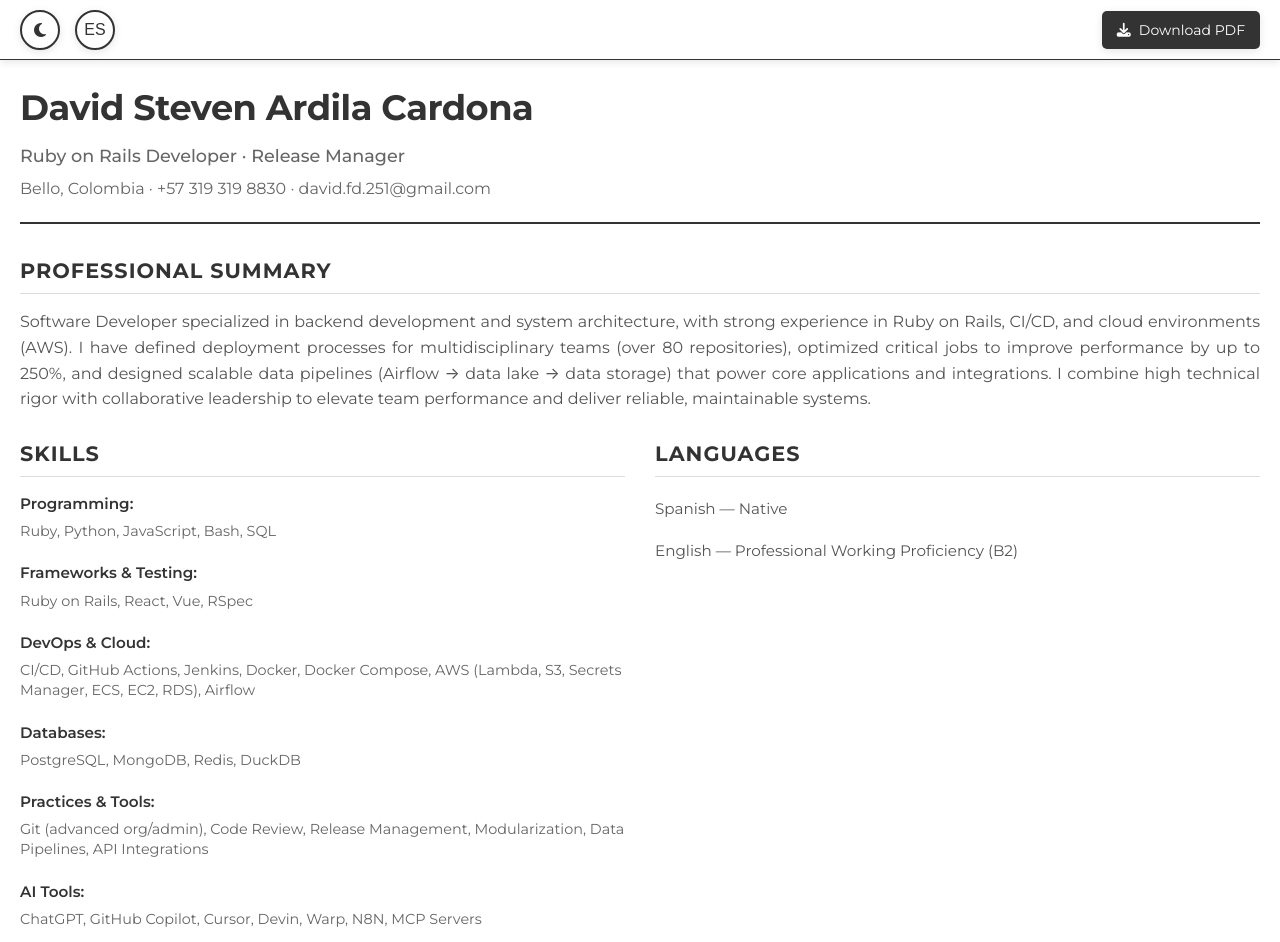
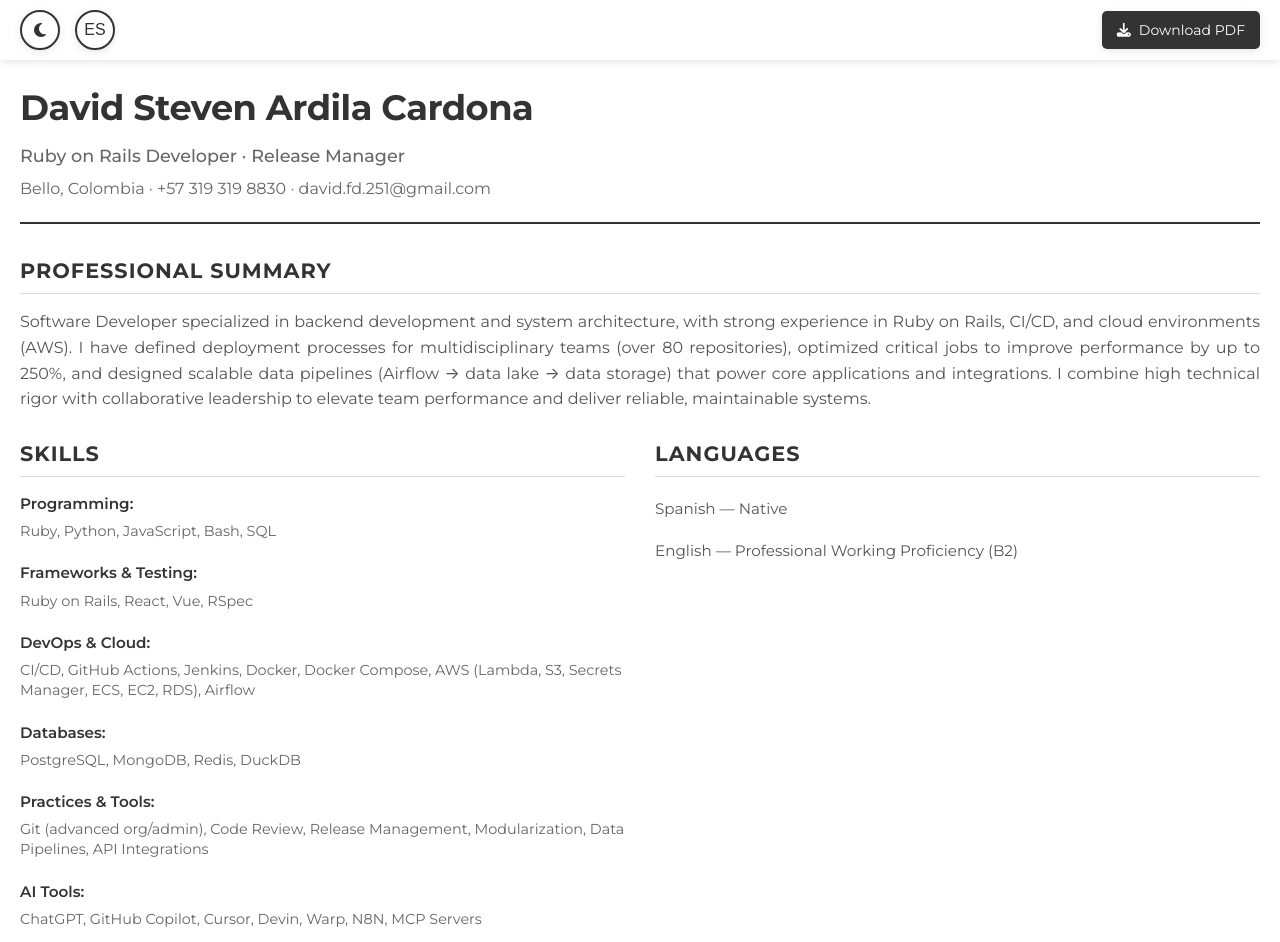
Before and after one commit to garoso/garoso.github.io, a plain HTML site: page index.html in a window 1280 px wide. Shown: the top 942 px of the page. Drawn offline with Linux system fonts and the light colour scheme.

Commit message:
fix: delete border bottom in topbar

```diff
--- a/css/minimalist.css
+++ b/css/minimalist.css
@@ -23,7 +23,6 @@ body {
     right: 0;
     height: 60px;
     background-color: var(--bg-color);
-    border-bottom: 1px solid var(--border-color);
     display: flex;
     align-items: center;
     justify-content: space-between;
```
